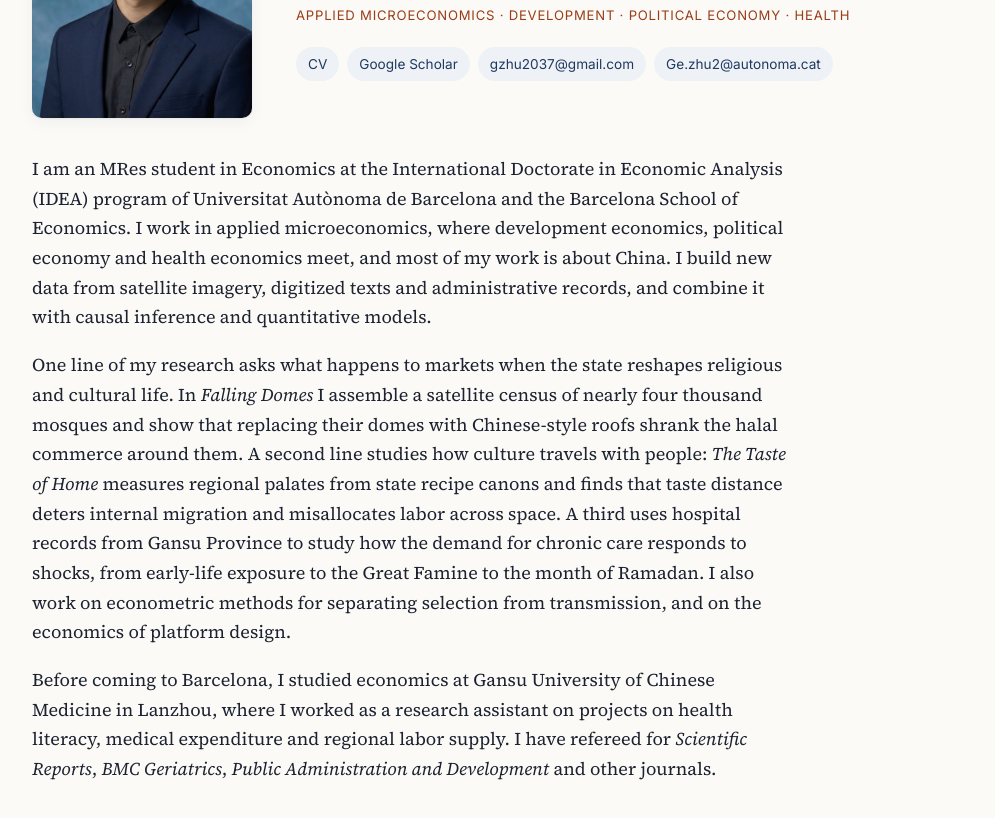
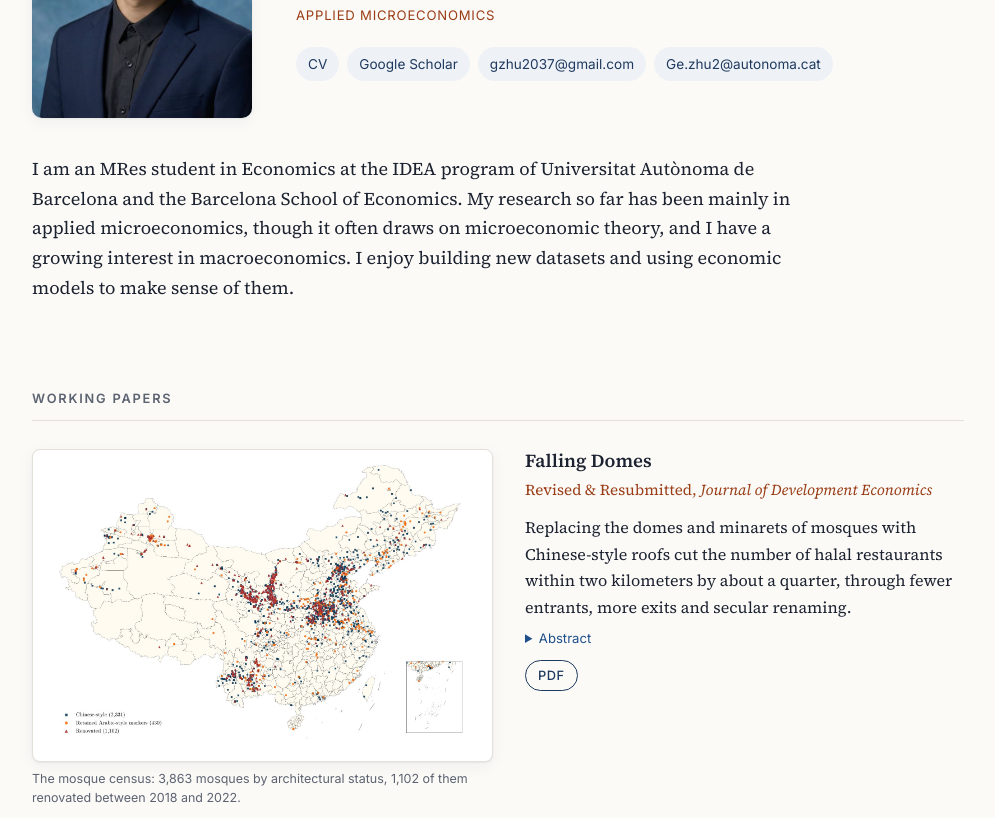
Before and after one commit to Zeegle22/Zeegle22.github.io, a plain HTML site: page index.html in a window 1280 px wide. Shown: the part 274-1092 px from the top of the page, without its empty margins (142-1137 px from the left). Drawn offline with Linux system fonts and the light colour scheme.

Commit message:
Shorter, broader bio; CV without course grades

```diff
--- a/index.html
+++ b/index.html
@@ -4,7 +4,7 @@
 <meta charset="utf-8">
 <meta name="viewport" content="width=device-width, initial-scale=1">
 <title>Ge Zhu</title>
-<meta name="description" content="Ge Zhu, economist. Applied microeconomics, development economics, political economy and health economics. MRes in Economics, IDEA, Universitat Autònoma de Barcelona and Barcelona School of Economics.">
+<meta name="description" content="Ge Zhu, MRes student in Economics at the IDEA program, Universitat Autònoma de Barcelona and Barcelona School of Economics. Applied microeconomics.">
 <link rel="preconnect" href="https://fonts.googleapis.com">
 <link rel="preconnect" href="https://fonts.gstatic.com" crossorigin>
 <link href="https://fonts.googleapis.com/css2?family=Source+Serif+4:ital,opsz,wght@0,8..60,400;0,8..60,600;1,8..60,400&family=Inter:wght@400;500;600&display=swap" rel="stylesheet">
@@ -30,7 +30,7 @@
   <div class="hero-text">
     <h1>Ge Zhu</h1>
     <p class="role">MRes in Economics, IDEA Program<br>Universitat Autònoma de Barcelona &amp; Barcelona School of Economics</p>
-    <p class="fields">Applied Microeconomics · Development · Political Economy · Health</p>
+    <p class="fields">Applied Microeconomics</p>
     <ul class="links">
       <li><a class="btn" href="assets/CV_Ge_Zhu.pdf">CV</a></li>
       <li><a class="btn" href="https://scholar.google.com/citations?user=7JZ0Oo4AAAAJ">Google Scholar</a></li>
@@ -41,9 +41,7 @@
 </header>
 
 <section class="about">
-  <p>I am an MRes student in Economics at the International Doctorate in Economic Analysis (IDEA) program of Universitat Autònoma de Barcelona and the Barcelona School of Economics. I work in applied microeconomics, where development economics, political economy and health economics meet, and most of my work is about China. I build new data from satellite imagery, digitized texts and administrative records, and combine it with causal inference and quantitative models.</p>
-  <p>One line of my research asks what happens to markets when the state reshapes religious and cultural life. In <em>Falling Domes</em> I assemble a satellite census of nearly four thousand mosques and show that replacing their domes with Chinese-style roofs shrank the halal commerce around them. A second line studies how culture travels with people: <em>The Taste of Home</em> measures regional palates from state recipe canons and finds that taste distance deters internal migration and misallocates labor across space. A third uses hospital records from Gansu Province to study how the demand for chronic care responds to shocks, from early-life exposure to the Great Famine to the month of Ramadan. I also work on econometric methods for separating selection from transmission, and on the economics of platform design.</p>
-  <p>Before coming to Barcelona, I studied economics at Gansu University of Chinese Medicine in Lanzhou, where I worked as a research assistant on projects on health literacy, medical expenditure and regional labor supply. I have refereed for <em>Scientific Reports</em>, <em>BMC Geriatrics</em>, <em>Public Administration and Development</em> and other journals.</p>
+  <p>I am an MRes student in Economics at the IDEA program of Universitat Autònoma de Barcelona and the Barcelona School of Economics. My research so far has been mainly in applied microeconomics, though it often draws on microeconomic theory, and I have a growing interest in macroeconomics. I enjoy building new datasets and using economic models to make sense of them.</p>
 </section>
 
 <section id="research">
```
Also changed, not shown: 1 other file.
